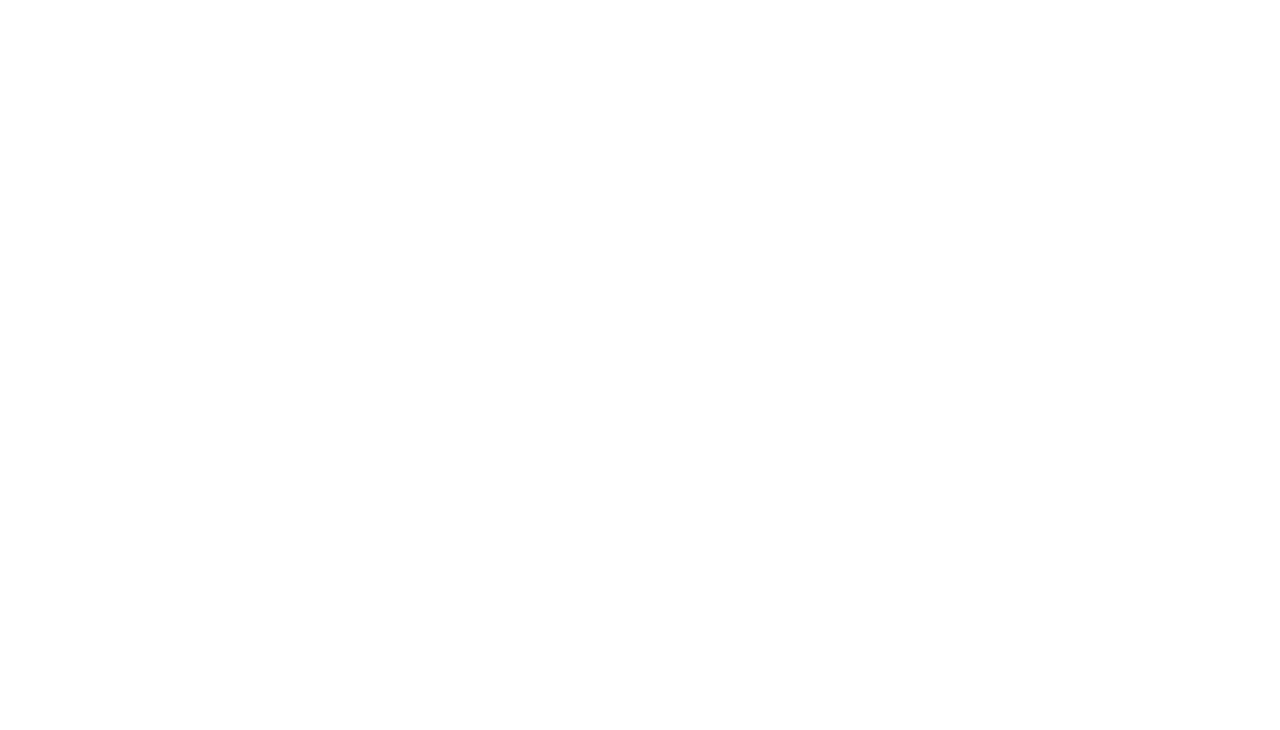
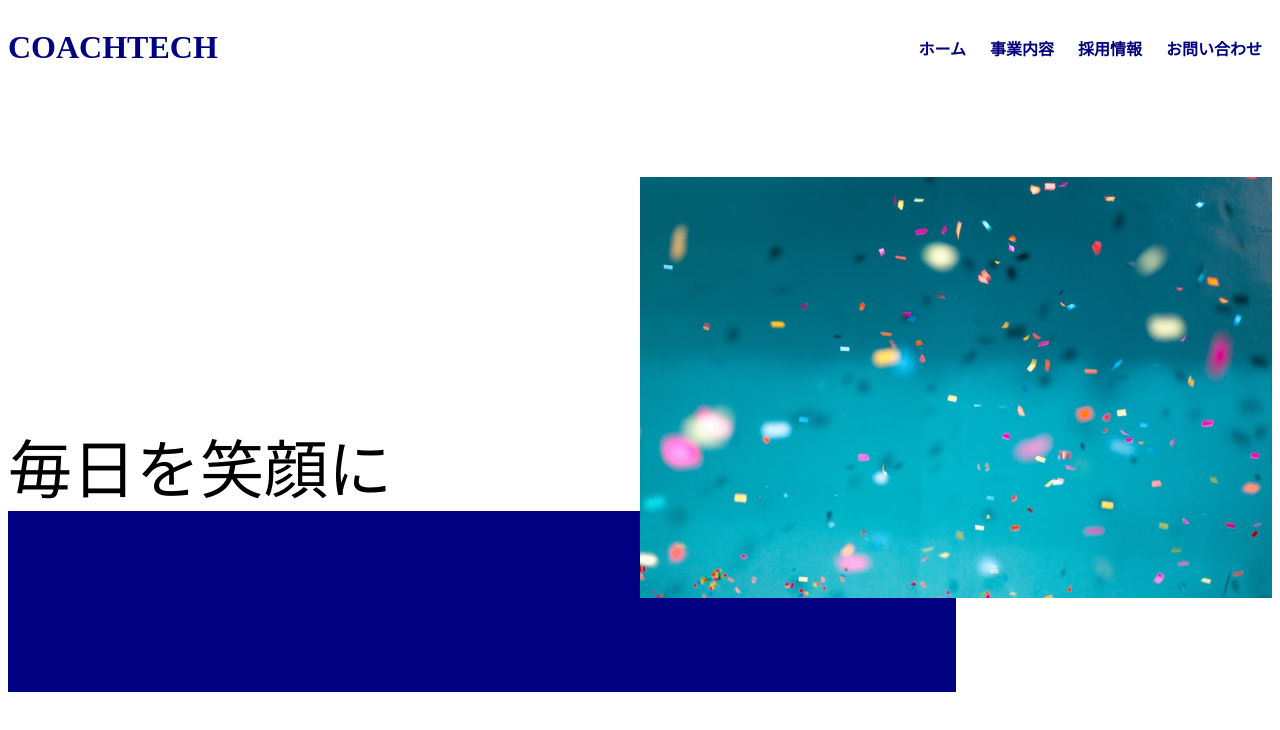
Before and after one commit to Karsy-Kura/20221125_kuramoto, a plain HTML site: page index.html in a window 1280 px wide. Drawn offline with Linux system fonts and the light colour scheme.

Commit message:
pre submit commit

```diff
--- a/index.html
+++ b/index.html
@@ -4,9 +4,27 @@
   <meta charset="UTF-8">
   <meta http-equiv="X-UA-Compatible" content="IE=edge">
   <meta name="viewport" content="width=device-width, initial-scale=1.0">
-  <title>Document</title>
+  <title>COACHTECH-CSS-Ex</title>
+  <link rel="stylesheet" href="./style/style.css">
 </head>
 <body>
-
+  <header class="header">
+    <h1 class="head_label">COACHTECH</h1>
+    <nav class="head_nav">
+      <ul>
+        <li class="head_nav_item">ホーム</li>
+        <li class="head_nav_item">事業内容</li>
+        <li class="head_nav_item">採用情報</li>
+        <li class="head_nav_item">お問い合わせ</li>
+      </ul>
+    </nav>
+  </header>
+  <div class="main">
+    <div class="main_box">
+      <div class="main_box_blue"></div>
+      <h1 class="main_box_txt">毎日を笑顔に</h1>
+    </div>
+    <img src="./img/firstview.jpeg" alt="" class="main_img">
+  </div>
 </body>
 </html>
--- /dev/null
+++ b/style/style.css
@@ -0,0 +1,66 @@
+.header {
+  display: flex;
+  justify-content: space-between;
+  align-items: center;
+  color: navy;
+
+  min-width: 1000px;
+  max-width: 1500px;
+}
+
+ul.head_nav {
+  display: flex;
+  justify-content: space-between;
+
+}
+
+.head_nav_item {
+  display: inline-block;
+  margin: 0 10px;
+  font-size: 100%;
+  font-weight: bold;
+}
+
+.main {
+  position: relative;
+  width: 100%;
+  aspect-ratio: 16/9;
+
+  min-width: 1000px;
+  max-width: 1500px;
+}
+
+.main_box {
+  position: absolute;
+  top: 0;
+  left: 0;
+  width: 75%;
+  height: 85%;
+
+  display: flex;
+  flex-direction: column-reverse;
+}
+
+.main_box_blue {
+  width: 100%;
+  height: 30%;
+  background-color: navy;
+}
+
+.main_box_txt {
+  display: inline-block;
+  font-size: 4em;
+  font-stretch: expanded;
+  font-weight: normal;
+  margin: 0;
+  padding: 0;
+}
+
+.main_img {
+  position: absolute;
+  top: 12.5%;
+  right: 0%;
+  display: inline-block;
+
+  width: 50%;
+}
```
